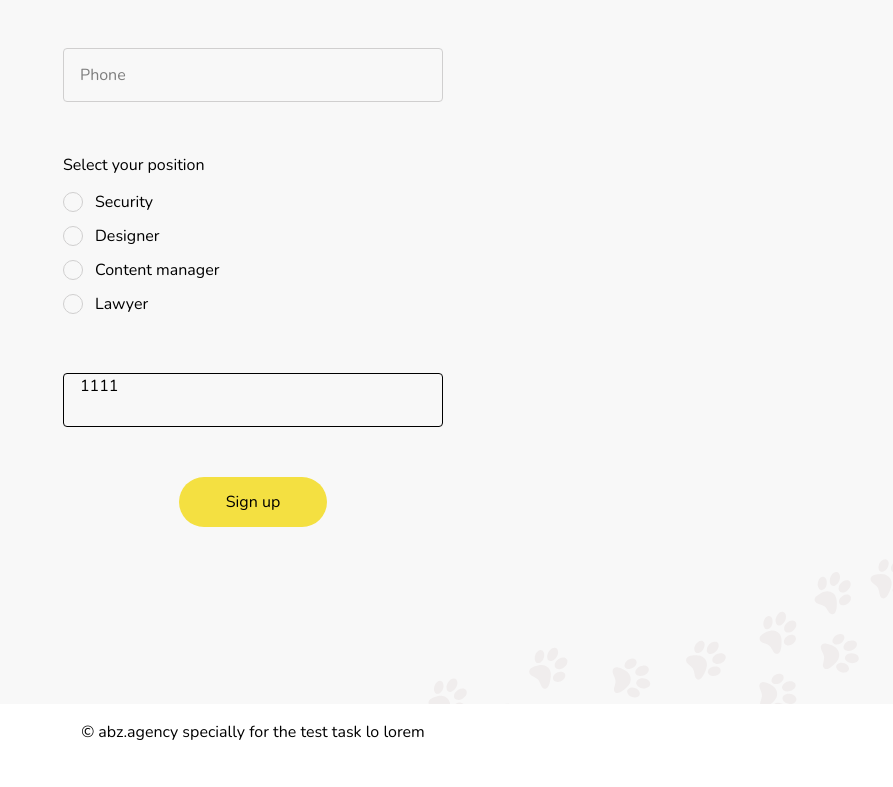
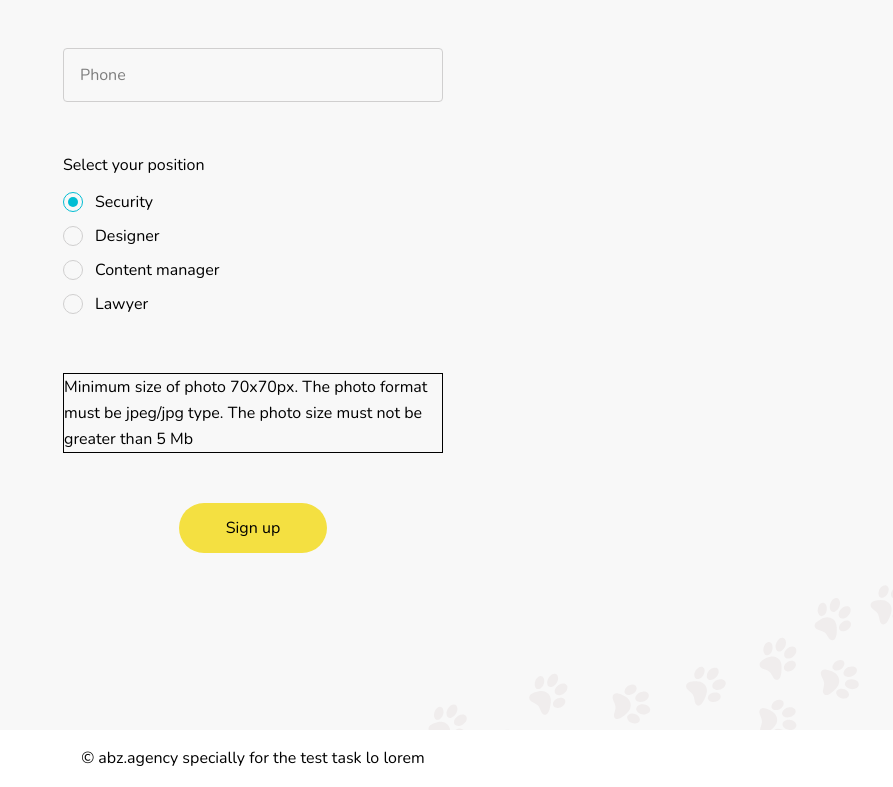
Before and after one commit to RS882/testtask-abz, a React (Create React App) app: page / in a window 1280 px wide. Shown: the part 2705-3492 px from the top of the page, without its empty margins (387-1280 px from the left). Before the commit the page ends 3466 px from the top, so only its background shows below. Built offline with nearby package versions, Linux system fonts and the light colour scheme.

Commit message:
рефакторинг радио батон

```diff
--- /dev/null
+++ b/src/componrnts/FormControl/InputFile.jsx
@@ -0,0 +1,12 @@
+
+const InputFile = ({ input, meta, helperText, ...props }) => {
+
+	return (
+		<div className="form__file">
+			<input {...input} {...props} />
+			{helperText}
+		</div>
+	)
+}
+
+export default InputFile;
--- a/src/componrnts/FormControl/InputRadio.jsx
+++ b/src/componrnts/FormControl/InputRadio.jsx
@@ -1,12 +1,13 @@
 
-const InputRadio = ({ input, positionName, valueCheck, ...props }) => {
+const InputRadio = ({ input, positionName, ...props }) => {
 
 	let checkStyle = { border: `1px solid #D0CFCF` };
 	let spanCheckStyle = { opacity: 0 };
-	if (valueCheck == input.value) {
+	if (input.checked) {
 		checkStyle = { border: `1px solid #00BDD3` };
 		spanCheckStyle = { opacity: 1 };
 	}
+
 	return (
 		<div className="radio__label">
 			<input {...input} {...props} />
--- a/src/componrnts/LoginPage/LoginPage.jsx
+++ b/src/componrnts/LoginPage/LoginPage.jsx
@@ -3,6 +3,7 @@ import { Form, Field } from 'react-final-form'
 import InputText from '../FormControl/InputText';
 import { composeValidators, required, minLength, maxLength, emailValid, phoneValid } from './../utilits/validators';
 import InputRadio from "../FormControl/InputRadio";
+import InputFile from './../FormControl/InputFile';
 
 const Login = (props) => {
 
@@ -16,7 +17,7 @@ const Login = (props) => {
 		name: ``,
 		email: ``,
 		phone: ``,
-		position_id: null,
+		position_id: props.positions[0].id + ``,
 		photo: null,
 	}
 
@@ -80,9 +81,8 @@ const Login = (props) => {
 														component={InputRadio}
 														type={`radio`}
 														name="position_id"
-														value={el.id}
+														value={el.id + ''}
 														positionName={el.name}
-														valueCheck={values.position_id}
 														hidden
 													/>
 												</label>
@@ -90,17 +90,17 @@ const Login = (props) => {
 
 										</div>
 									</div>
-									<div>
+									<label>
 										<Field
-											component={'input'}
+											component={InputFile}
 											type={`file`}
 											name="photo"
 											id="file_form_type"
-											//helperText="Minimum size of photo 70x70px. The photo format must be jpeg/jpg type. The photo size must not be greater than 5 Mb"
+											helperText="Minimum size of photo 70x70px. The photo format must be jpeg/jpg type. The photo size must not be greater than 5 Mb"
 											hidden
 										/>
-										<label className="form__input form__file" htmlFor="file_form_type">1111</label>
-									</div>
+
+									</label>
 									<div className="form__submit">
 										<Button
 											disabled={props.disebledBtn}
```
